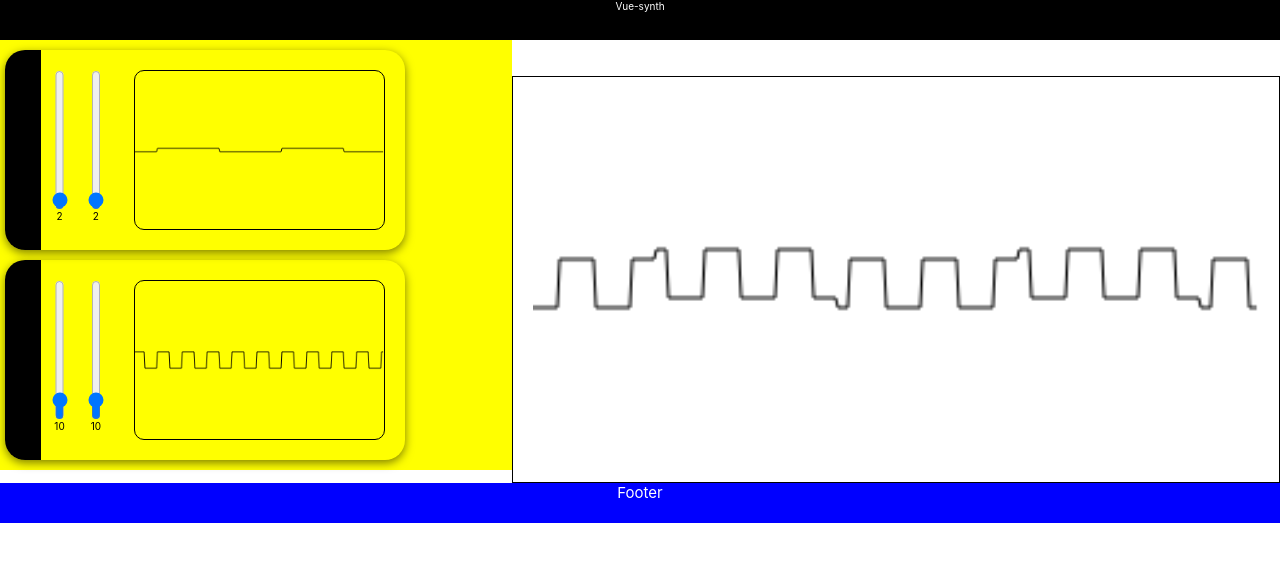
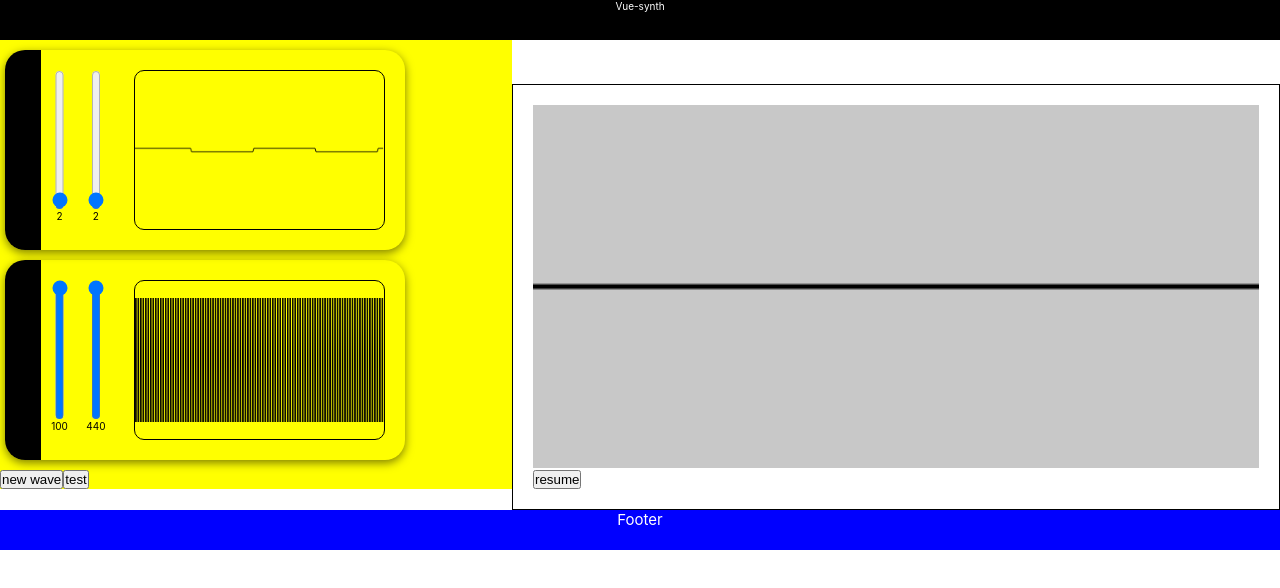
Before and after one commit to guillermoVicenteGonzalez/vue-synth, a Vue app in the folder vue-synth/: page /test in a window 1280 px wide. Shown: the top 588 px of the page. Built offline with nearby package versions, Linux system fonts and the light colour scheme.

Commit message:
analyzer works
cleanup needed and reactivity needed

```diff
--- a/vue-synth/src/components/Common/VerticalSlider.vue
+++ b/vue-synth/src/components/Common/VerticalSlider.vue
@@ -5,13 +5,13 @@
 <script setup>
 let test = 5;
 const model = defineModel();
-const props = defineProps({
-  sliderValue: {
-    type: Number,
-    required: true,
-    default: 0,
-  },
-});
+// const props = defineProps({
+//   sliderValue: {
+//     type: Number,
+//     required: true,
+//     default: 0,
+//   },
+// });
 </script>
 
 <style scoped lang="scss">
--- a/vue-synth/src/components/Waves/MainWaveCanvas.vue
+++ b/vue-synth/src/components/Waves/MainWaveCanvas.vue
@@ -1,8 +1,9 @@
 <template>
   <canvas ref="myCanvas"></canvas>
+  <button @click="test">resume</button>
 </template>
 
-<script setup lang="ts">
+<!-- <script setup lang="ts">
 import { ref, onMounted, type Ref } from 'vue';
 import Wave from '@/models/wave';
 
@@ -60,6 +61,88 @@ onMounted(() => {
   paintMainWave(props.waves, context);
   window.requestAnimationFrame(animateWave);
 });
+</script> -->
+
+<script setup lang="ts">
+import { ref, onMounted, type Ref } from 'vue';
+import Wave from '@/models/wave';
+
+const props = defineProps({
+  sourceCtx: {
+    type: AudioContext,
+    required: true,
+    // default: new window.AudioContext(),
+  },
+  source: {
+    type: ChannelMergerNode,
+    required: true,
+    // default: new window.AudioContext().createChannelMerger(),
+  },
+});
+
+let analyser: AnalyserNode = props.sourceCtx.createAnalyser();
+analyser.fftSize = 2048;
+
+let bufferLength: number = analyser.frequencyBinCount;
+let dataArray: Uint8Array = new Uint8Array(bufferLength);
+
+let myCanvas: Ref = ref();
+let context: CanvasRenderingContext2D;
+
+function draw() {
+  requestAnimationFrame(draw);
+
+  analyser.getByteTimeDomainData(dataArray);
+
+  context.fillStyle = 'rgb(200 200 200)';
+  context.fillRect(0, 0, myCanvas.value.width, myCanvas.value.height);
+
+  context.lineWidth = 2;
+  context.strokeStyle = 'rgb(0 0 0)';
+
+  context.beginPath();
+
+  const sliceWidth = (myCanvas.value.width * 1.0) / bufferLength;
+  let x = 0;
+
+  for (let i = 0; i < bufferLength; i++) {
+    const v = dataArray[i] / 128.0;
+    const y = (v * myCanvas.value.height) / 2;
+
+    if (i === 0) {
+      context.moveTo(x, y);
+    } else {
+      context.lineTo(x, y);
+    }
+
+    x += sliceWidth;
+  }
+
+  context.lineTo(myCanvas.value.width, myCanvas.value.height / 2);
+  context.stroke();
+}
+
+function test() {
+  props.sourceCtx.resume();
+  console.log(props.sourceCtx);
+}
+
+onMounted(() => {
+  // analyser = props.sourceCtx.createAnalyser();
+  // analyser.fftSize = 2048;
+
+  // bufferLength = analyser.frequencyBinCount;
+  // dataArray = new Uint8Array(bufferLength);
+  analyser.getByteTimeDomainData(dataArray);
+  props.source.connect(analyser);
+
+  context = myCanvas.value.getContext('2d');
+  // console.log(myCanvas.value);
+  console.log(context);
+  console.log(myCanvas.value.width);
+
+  draw();
+});
 </script>
 
 <style scoped lang="scss">
--- a/vue-synth/src/views/TestView.vue
+++ b/vue-synth/src/views/TestView.vue
@@ -18,10 +18,12 @@
       <div class="waveCardList">
         <WaveCard v-for="(wave, index) in waves" :key="index" :wave="wave"></WaveCard>
       </div>
+      <button @click="createNewWave">new wave</button>
+      <button @click="test">test</button>
     </template>
 
     <template #body>
-      <MainWaveCanvas :waves="waves"></MainWaveCanvas>
+      <MainWaveCanvas :source-ctx="mainContext" :source="merger"></MainWaveCanvas>
     </template>
 
     <template #footer>
@@ -35,13 +37,50 @@ import Wave from '@/models/wave';
 import MainWaveCanvas from '@/components/Waves/MainWaveCanvas.vue';
 import WaveCard from '../widgets/WaveCard.vue';
 import MainLayout from '@/Layouts/MainLayout.vue';
-import { ref, type Ref } from 'vue';
+import { onMounted, ref, type Ref } from 'vue';
+
+type oscillatorItem = {
+  osc: OscillatorNode;
+  gain: GainNode;
+};
 
 let waves: Ref<Wave[]> = ref([]);
+let oscillators: Array<oscillatorItem> = [];
+let mainContext: Ref = ref(new AudioContext());
+let merger: ChannelMergerNode = mainContext.value.createChannelMerger();
 
 waves.value.push(new Wave(2, 2, 2));
-waves.value.push(new Wave(10, 10, 0));
+waves.value.push(new Wave(440, 100, 0));
 waves.value[1].setForm('square');
+
+function createNewWave() {
+  let wave = new Wave(100, 500, 0);
+  waves.value.push(wave);
+
+  let tempOsc = mainContext.value.createOscillator();
+  tempOsc.frequency.value = wave.getFrequency();
+  let gainNode = mainContext.value.createGain();
+  gainNode.connect(merger, 0, 2);
+  tempOsc.connect(gainNode);
+
+  tempOsc.start();
+  oscillators.push({
+    osc: tempOsc,
+    gain: gainNode,
+  });
+}
+
+function test() {
+  mainContext.value.resume();
+  console.log(merger);
+}
+
+onMounted(() => {
+  // mainContext.value = new AudioContext();
+  mainContext.value.suspend();
+  // merger = mainContext.value.createChannelMerger();
+  merger.connect(mainContext.value.destination);
+});
 </script>
 
 <style scoped lang="scss">
```
Also changed, not shown: 1 other file (tests, documents, lock files or other folders).
